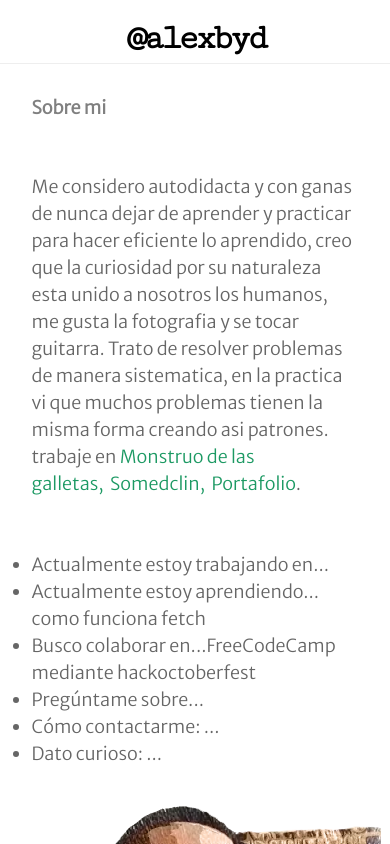
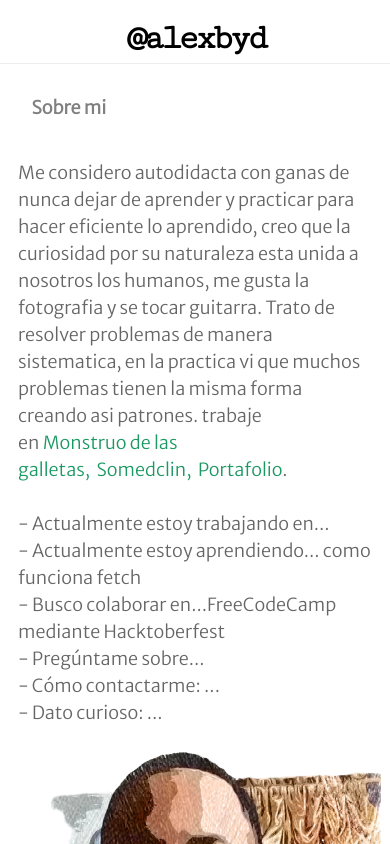
Before and after one commit to alexbyd/portafolio, a React (Create React App) app: page / in a window 390 px wide. Shown: the top 844 px of the page. Built offline with nearby package versions, Linux system fonts and the light colour scheme.

Commit message:
cambiel el margin y padding de los elemenatos, lo proximo es organizarlo con variables y calc css para que quede estandarizado

```diff
--- a/src/App.css
+++ b/src/App.css
@@ -25,10 +25,12 @@ font-family: 'Roboto', sans-serif;
   margin-top: 1rem;
   display: flex;
   justify-content: center;
-  align-content: center;
-  align-items: center;
 }
 
+.nombre-principal{
+ /* border-bottom: 1px solid #eee;*/
+  margin: 1.5em 4em 1em 7.5em;
+}
 .escritura-sobremi{
 
   display: flex;
@@ -40,10 +42,7 @@ font-family: 'Roboto', sans-serif;
   margin-top: 2em;
 }
 
-.nombre-principal{
-  border-bottom: 1px solid #eee;
-  margin: 1.5em 4em 1em 7.5em;
-}
+
 /*borde linear gradient*/
 .nombre {
   font-family: 'Roboto', sans-serif;
--- a/src/components/Descripcion.js
+++ b/src/components/Descripcion.js
@@ -8,9 +8,9 @@ function Descripcion(props) {
   return(
       <div className='lista'>
         <h4 className='subtitulo'>{props.titulo}</h4>
-        <p>Me considero autodidacta y con ganas de nunca dejar de aprender y
+        <p>Me considero autodidacta  con ganas de nunca dejar de aprender y
           practicar para hacer eficiente lo aprendido, creo que la curiosidad
-          por su naturaleza esta unido a nosotros los humanos, me gusta la
+          por su naturaleza esta unida a nosotros los humanos, me gusta la
           fotografia y se tocar guitarra.
           Trato de resolver problemas de manera sistematica, en la practica vi que
           muchos problemas tienen la misma forma creando asi patrones.
@@ -20,12 +20,12 @@ function Descripcion(props) {
           <a href={("https://alexbaena.me/")} className="color-verde">&nbsp;Portafolio</a>.</p>
         <div className='lista-detalles'>
         <ul>
-          <li> Actualmente estoy trabajando en...  {/* este es el color para los enlaces  --> #1C9963 */}</li>
-          <li> Actualmente estoy aprendiendo... como funciona fetch </li>
-          <li> Busco colaborar en...FreeCodeCamp mediante hackoctoberfest</li>
-          <li> Pregúntame sobre...</li>
-          <li> Cómo contactarme: ...</li>
-          <li> Dato curioso: ...</li>
+          <li>- Actualmente estoy trabajando en...  {/* este es el color para los enlaces  --> #1C9963 */}</li>
+          <li>- Actualmente estoy aprendiendo... como funciona fetch </li>
+          <li>- Busco colaborar en...FreeCodeCamp mediante Hacktoberfest</li>
+          <li>- Pregúntame sobre...</li>
+          <li>- Cómo contactarme: ...</li>
+          <li>- Dato curioso: ...</li>
         </ul>
       </div>
 
--- a/src/small.css
+++ b/src/small.css
@@ -16,11 +16,11 @@
   nav {font-size: unset;}
   p{
     margin: 0.5em !important;
-    padding: 1.25em !important;
+    padding: 0.5em !important;
   }
   ul {
     margin: 0.5em;
-    padding: 1.25em;
+    padding: 0.5em;
     /*list-style: none;*/
   }
 
--- a/src/styles/descripcion.css
+++ b/src/styles/descripcion.css
@@ -1,18 +1,17 @@
 .lista .lista-detalles {
-  margin: 2.5em 4em 1em 7.5em;
+  margin: 2.5em 1em 1em 7.5em;
   color:#666666;
   font-family: 'Merriweather Sans', sans-serif;
   line-height: 1.5rem;
-
 }
-
+ul{list-style: none}
 .color-verde{
   color:#1C9963;
   text-decoration:none;
 }
 
 p{
-  margin: 2.5em 4em 1em 7.5em;
+  margin: 2.5em 7.5em 1em 7.5em;
   color:#666666;
   font-family: 'Merriweather Sans', sans-serif;
   line-height: 1.5rem;
@@ -21,10 +20,7 @@ p{
 h4 {
   margin: 2.5em 4em 1em 7.5em;
   font-family: 'Merriweather Sans', sans-serif;
-  color: grey;
+  color: grey;/*#9e9e9e*/
 }
 
-.subtitulo{
-  margin-bottom:20px;
-}
 /**/
```
Also changed, not shown: 1 other file (tests, documents, lock files or other folders).
